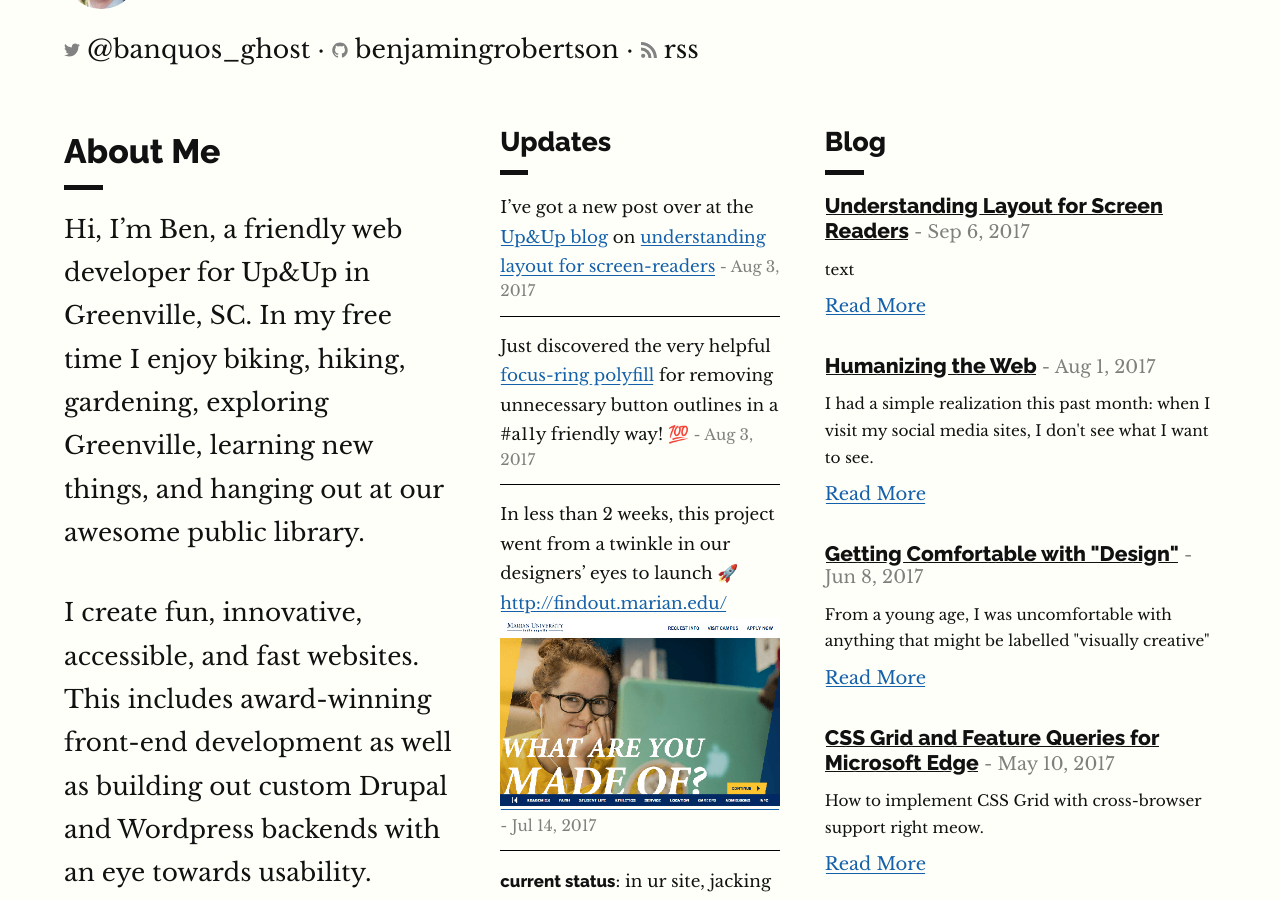
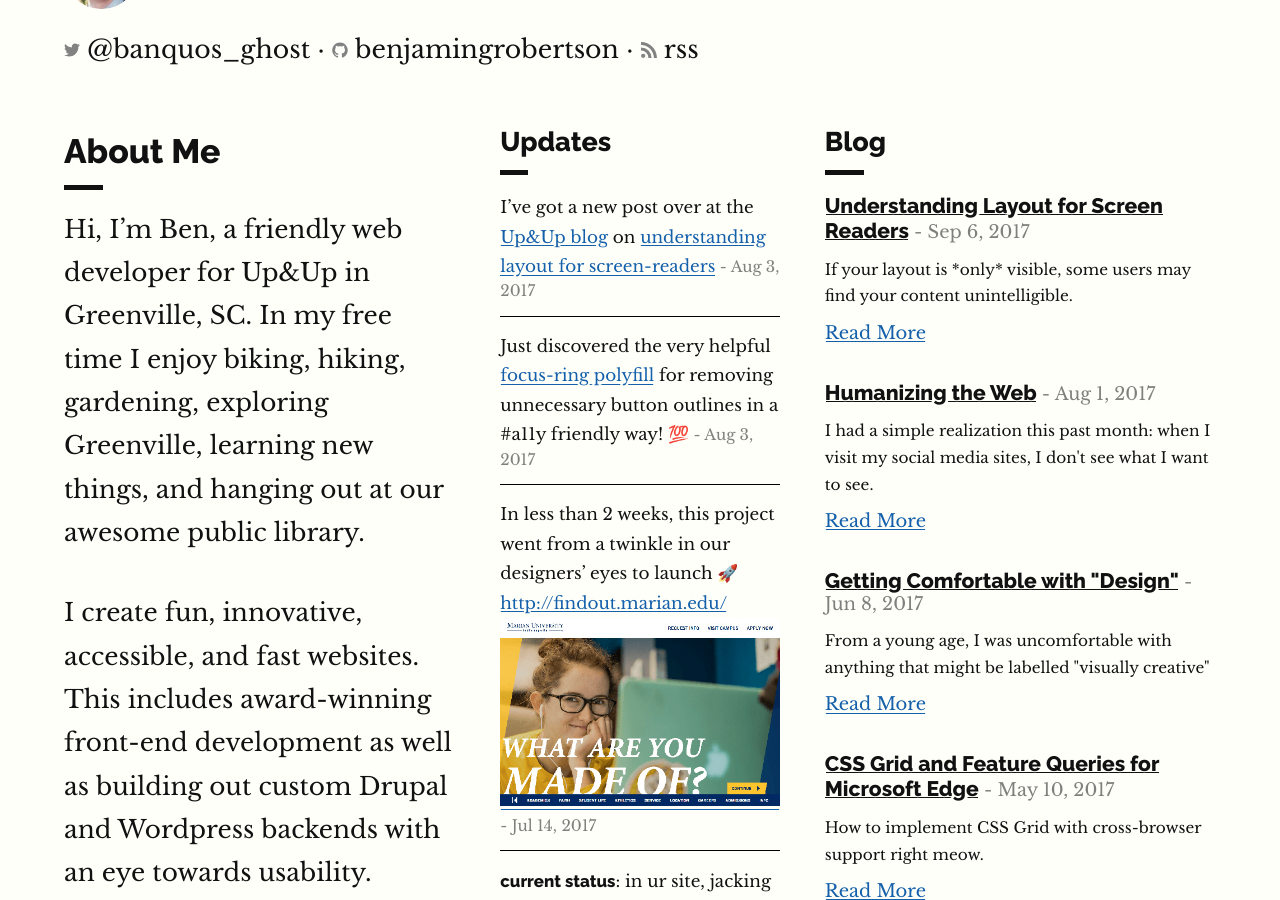
Before and after one commit to benjamingrobertson/benjamingrobertson.github.io, a Jekyll site: the page built from index.md, in a window 1280 px wide and 900 px high, scrolled down 343 px. Built offline with Jekyll 4.4.1, drawn with Linux system fonts in a browser that asks for light colours.

Commit message:
Update snippet

```diff
--- a/_posts/2017-09-06-understanding-layout-for-screen-readers.md
+++ b/_posts/2017-09-06-understanding-layout-for-screen-readers.md
@@ -3,7 +3,7 @@ layout: post
 title:  "Understanding Layout for Screen Readers"
 date:   2017-09-06 01:00:00 -0500
 categories: accessibility
-snippet: "text"
+snippet: "If your layout is *only* visible, some users may find your content unintelligible."
 canonical: https://www.upandup.agency/accessibility/understanding-layout-screen-readers
 ---
 
```
